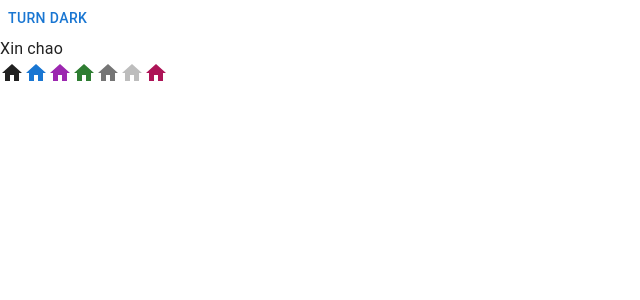
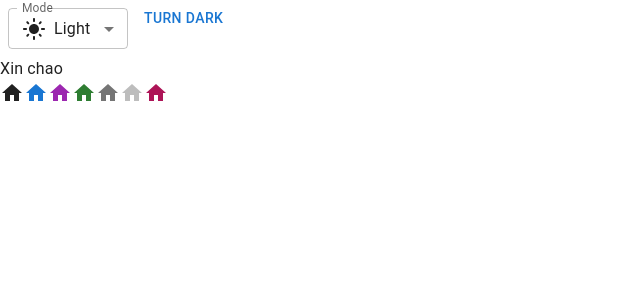
Before and after one commit to nguyenngocninh3n/trello-web, a React app: page / in a window 1280 px wide. Shown: the top 300 px of the page, without its empty margins (0-640 px from the left). Built offline with nearby package versions, Linux system fonts and the light colour scheme; the HTML template or start-up script is replaced by a standard one.

Commit message:
custom dark_light_p2: select to mode

```diff
--- a/src/App.jsx
+++ b/src/App.jsx
@@ -1,8 +1,61 @@
-import { Button, useColorScheme } from '@mui/material'
+import {
+  Box,
+  Button,
+  FormControl,
+  InputLabel,
+  MenuItem,
+  Select,
+  useColorScheme,
+  useMediaQuery
+} from '@mui/material'
 import HomeIcon from '@mui/icons-material/Home'
 import { pink } from '@mui/material/colors'
+import { LightMode, DarkMode, SettingsBrightness } from '@mui/icons-material'
+function App() {
+  const prefersDarkMode = useMediaQuery('(prefers-color-scheme: dark)')
+  const prefersLightMode = useMediaQuery('(prefers-color-scheme: light)')
+  console.log('prefersDarkMode: ', prefersDarkMode)
+  console.log('prefersLightMode: ', prefersLightMode)
 
-function App() {
+  function ModalSelect() {
+    const { mode, setMode } = useColorScheme()
+
+    const handleChange = event => {
+      const modeSelection = event.target.value
+      console.log('mode selected: ', modeSelection)
+      setMode(modeSelection)
+    }
+
+    return (
+      <FormControl sx={{ m: 1, minWidth: 120 }} size="small">
+        <InputLabel id="label-light-dark-system">Mode</InputLabel>
+        <Select
+          labelId="label-light-dark-system"
+          id="demo-select-small"
+          value={mode}
+          label="Age"
+          onChange={handleChange}
+        >
+          <MenuItem value="light">
+            <Box sx={{ display: 'flex', alignItems: 'center', gap:1 }}>
+              <LightMode /> Light
+            </Box>
+          </MenuItem>
+          <MenuItem value="dark">
+            <Box sx={{ display: 'flex', alignItems: 'center', gap:1 }}>
+              <DarkMode /> Dark
+            </Box>
+          </MenuItem>
+          <MenuItem value="system">
+            <Box sx={{ display: 'flex', alignItems: 'center', gap:1 }} >
+              <SettingsBrightness /> System
+            </Box>
+          </MenuItem>
+        </Select>
+      </FormControl>
+    )
+  }
+
   function ModeToggle() {
     const { mode, setMode } = useColorScheme()
     return (
@@ -18,7 +71,8 @@ function App() {
 
   return (
     <>
-    <ModeToggle />
+      <ModalSelect />
+      <ModeToggle />
       <div>Xin chao</div>
       <HomeIcon />
       <HomeIcon color="primary" />
```
